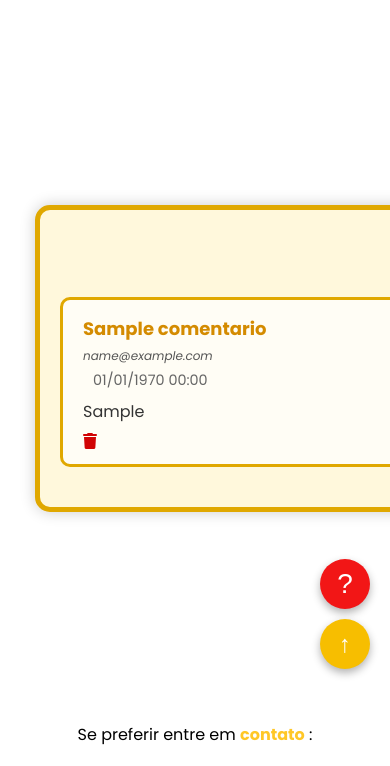
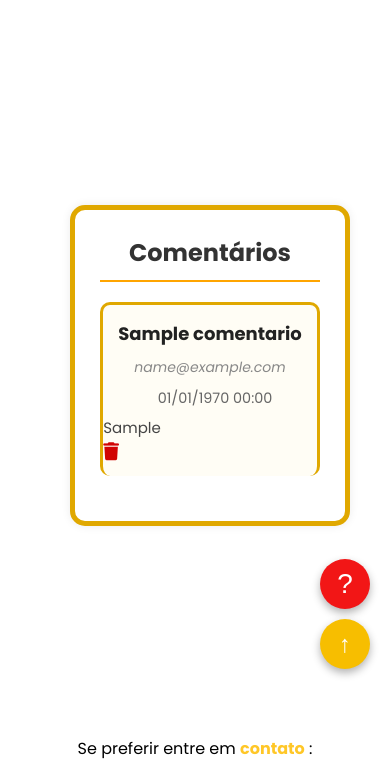
Before and after one commit to lannakamilly/projeto_abepoli, a PHP site: page /contato.php in a window 390 px wide; the page is wider, and only the part inside the window is pictured. Shown: the part 155-921 px from the top of that part. Run offline with PHP 8.4, Linux system fonts and the light colour scheme; a user stored in the database is signed in; data comes from the database, SQL or seed files in the repository; tables that the repository leaves empty or names only in its code hold one stand-in row (values such as "Sample post"); some libraries are stand-ins or nearby versions.

Commit message:
responsividadecomentarioscontato

```diff
--- a/css/contatoo.css
+++ b/css/contatoo.css
@@ -135,6 +135,7 @@ body {
   padding: 60px 20px 20px;
   background-color: #fff;
 }
+
 .contato-alternativo .preferencia {
   font-size: 18px;
   margin-bottom: 30px;
@@ -269,6 +270,7 @@ body {
 .btn-excluir:hover {
   background-color: #b02a37;
 }
+
 .scroll-top {
   position: fixed;
   bottom: 20px;
@@ -347,4 +349,68 @@ body {
   .comentario-header .email {
     font-size: 12px;
   }
+
+  .comentarios-box {
+    width: 100%;
+    margin-top: 30px;
+    background: #fff;
+    padding: 25px;
+    border-radius: 15px;
+    box-shadow: 0 0 10px rgba(0, 0, 0, 0.08);
   }
+
+  .comentarios-box h2 {
+    margin-bottom: 20px;
+    color: #333;
+    font-size: 24px;
+    border-bottom: 2px solid #ffa500;
+    padding-bottom: 10px;
+  }
+
+  .comentario {
+    border-bottom: 1px solid #ddd;
+    padding: 15px 0;
+  }
+
+  .comentario:last-child {
+    border-bottom: none;
+  }
+
+  .comentario-header {
+    display: flex;
+    align-items: center;
+    flex-wrap: wrap;
+    gap: 10px;
+  }
+
+  .comentario-header h3 {
+    font-size: 18px;
+    color: #222;
+    margin: 0;
+  }
+
+  .comentario-header .email {
+    font-size: 14px;
+    color: #888;
+  }
+
+  .comentario-texto {
+    margin-top: 8px;
+    font-size: 15px;
+    color: #444;
+  }
+
+  .comentario-acoes {
+    margin-top: 5px;
+  }
+
+  .delete-btn {
+    font-size: 18px;
+    transition: color 0.3s;
+  }
+
+  .delete-btn:hover {
+    color: red;
+    cursor: pointer;
+  }
+}
```
Also changed, not shown: contato.php (+7 -5 lines). Lines whose indentation alone changed are shown as unchanged.
